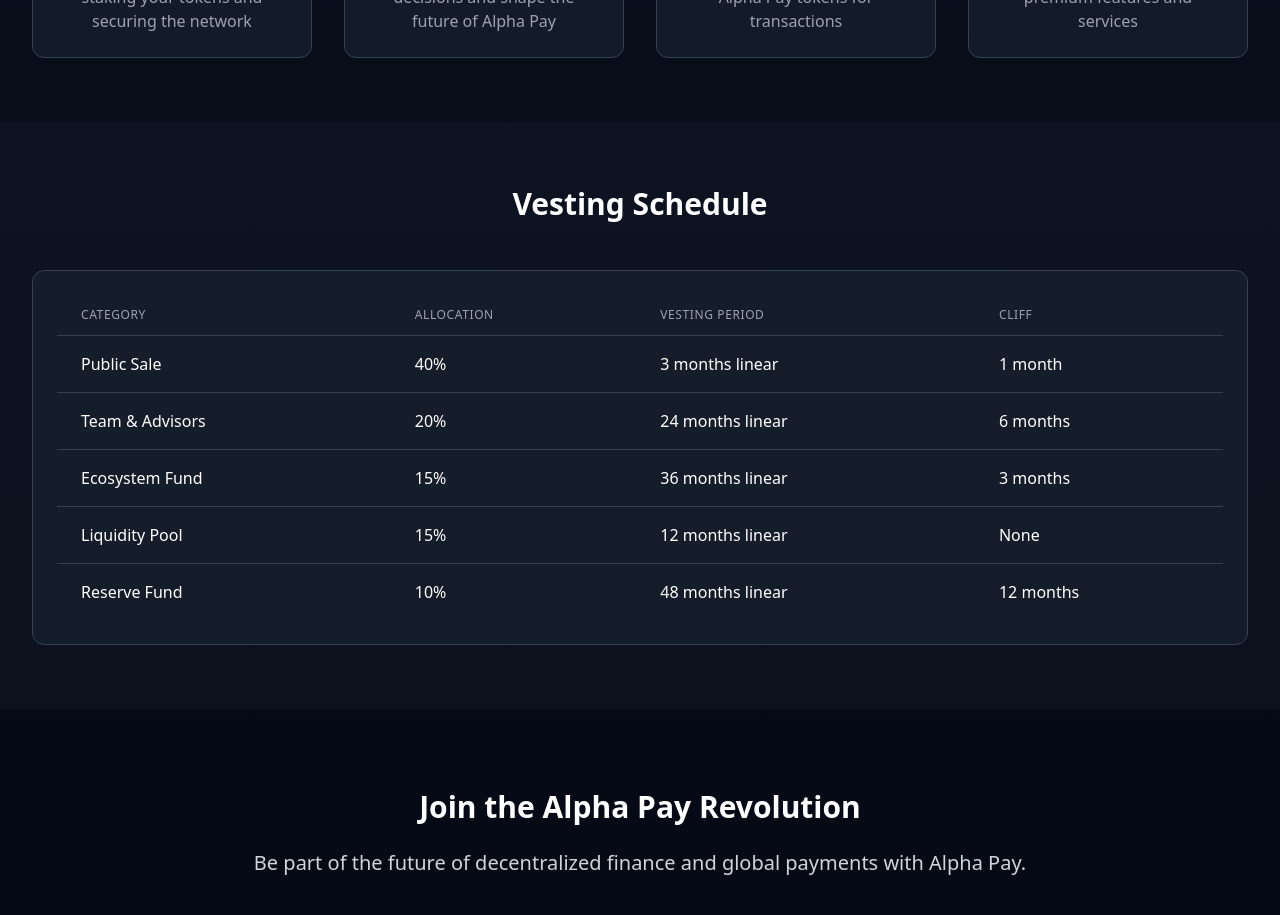
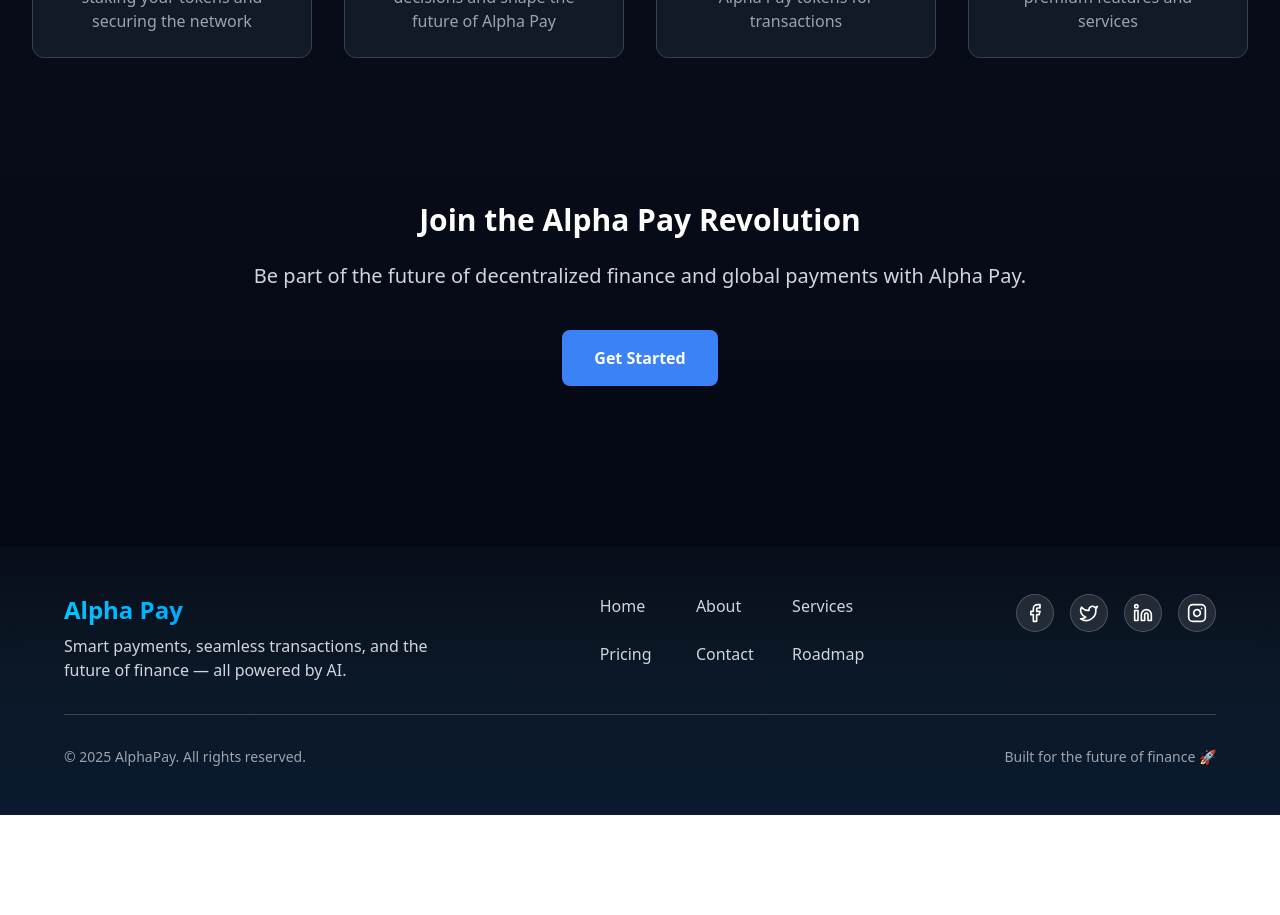
Before and after one commit to solofalpha/alphapay, a Next.js app: page /tokenomics in a window 1280 px wide. Shown: the part 1760-2675 px from the top of the page. After the commit the page ends 2575 px from the top, so only its background shows below. Built offline with nearby package versions, Linux system fonts and the light colour scheme.

Commit message:
vESTING SCHEDULE
Commit

```diff
--- a/pages/tokenomics.js
+++ b/pages/tokenomics.js
@@ -215,7 +215,7 @@
       </section>
 
       {/* Vesting Schedule */}
-      <section className="py-16 px-4 sm:px-6 lg:px-8 bg-gray-800/20">
+      {/* <section className="py-16 px-4 sm:px-6 lg:px-8 bg-gray-800/20">
         <h2 className="text-3xl font-bold text-center mb-12">Vesting Schedule</h2>
 
         <div className="bg-gray-800/50 p-6 rounded-xl border border-gray-700">
@@ -264,7 +264,7 @@
             </table>
           </div>
         </div>
-      </section>
+      </section> */}
 
       {/* Call to Action */}
       <section className="py-20 px-4 sm:px-6 lg:px-8 text-center">
```
